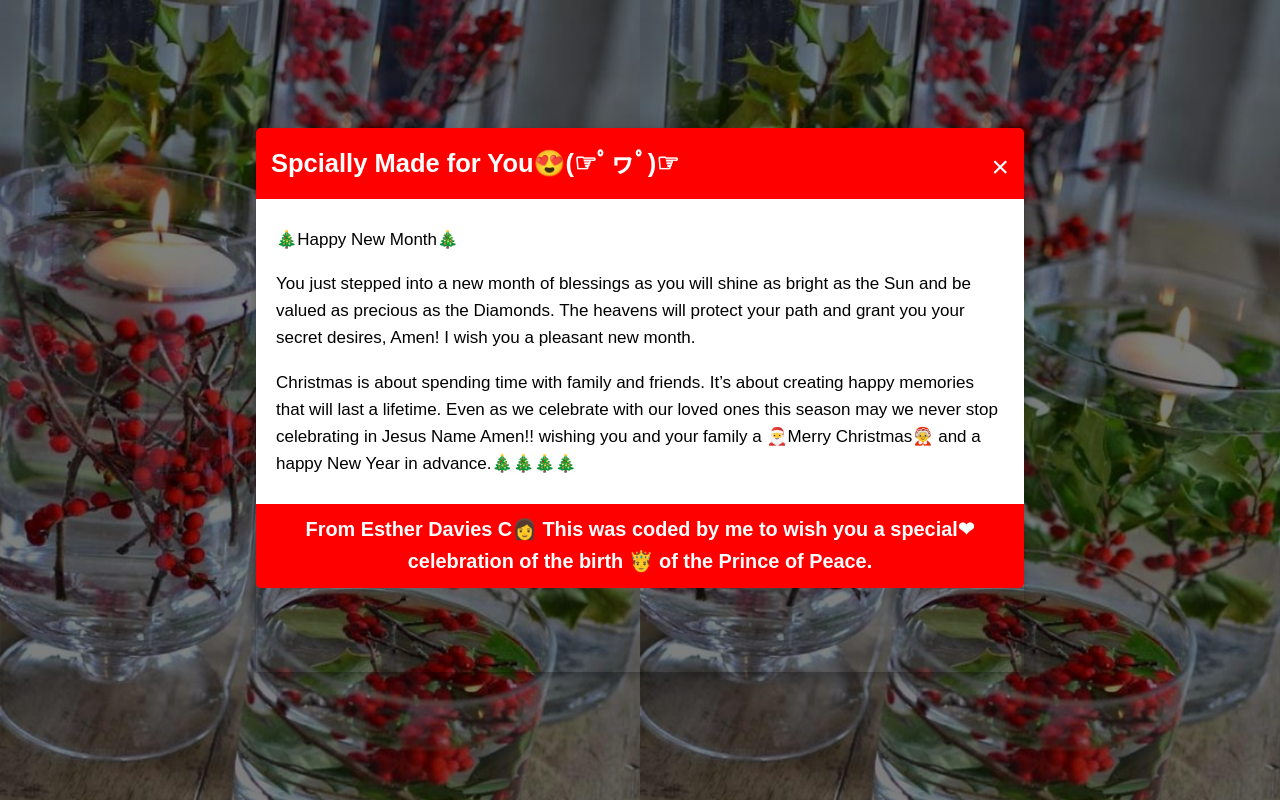
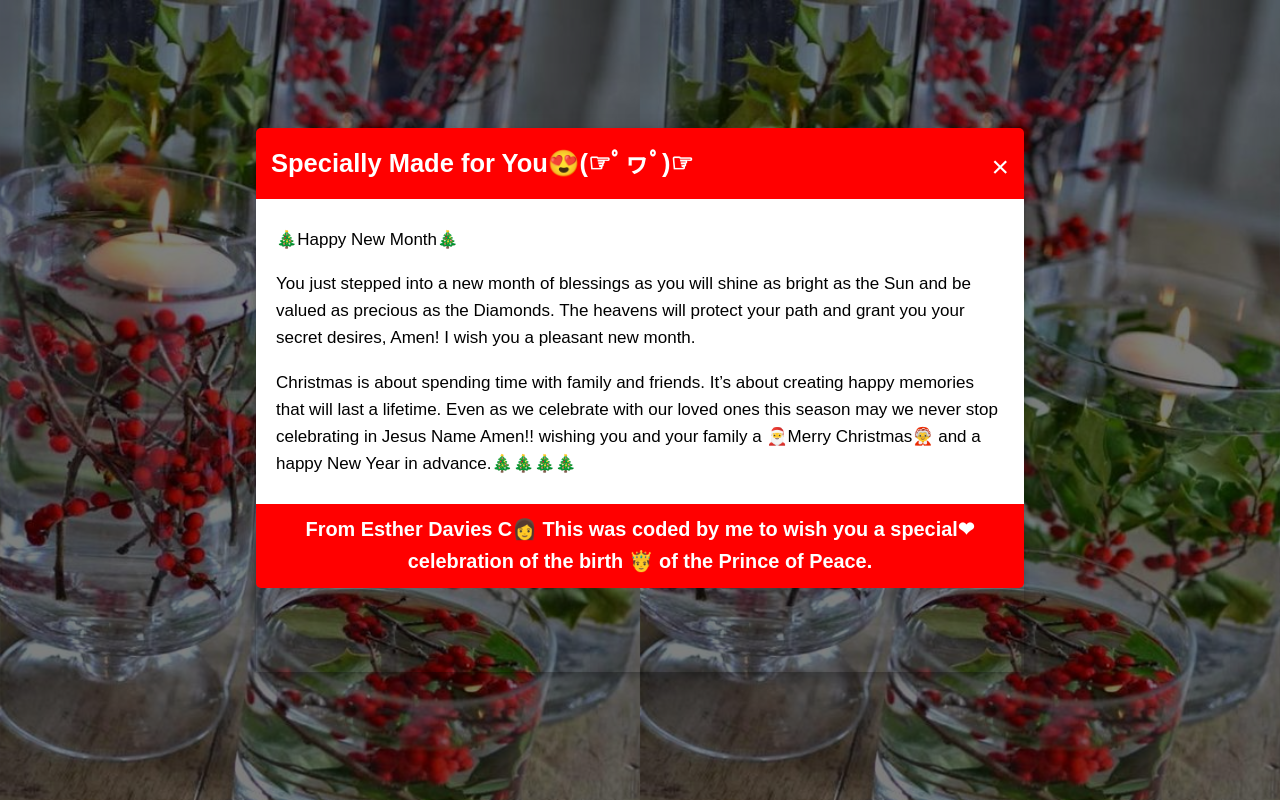
Before and after one commit to Esther94/christmas-wishes, a plain HTML site: page index.html in a window 1280 px wide. Drawn offline with Linux system fonts and the light colour scheme.

Commit message:
modified

```diff
--- a/index.html
+++ b/index.html
@@ -13,7 +13,7 @@
     <div class="modal-content">
       <div class="modal-header">
         <span class="close">&times;</span>
-        <h2>Spcially Made for You😍(☞ﾟヮﾟ)☞</h2>
+        <h2>Specially Made for You😍(☞ﾟヮﾟ)☞</h2>
       </div>
       <div class="modal-body">
         <p>🎄Happy New Month🎄</p>
```
